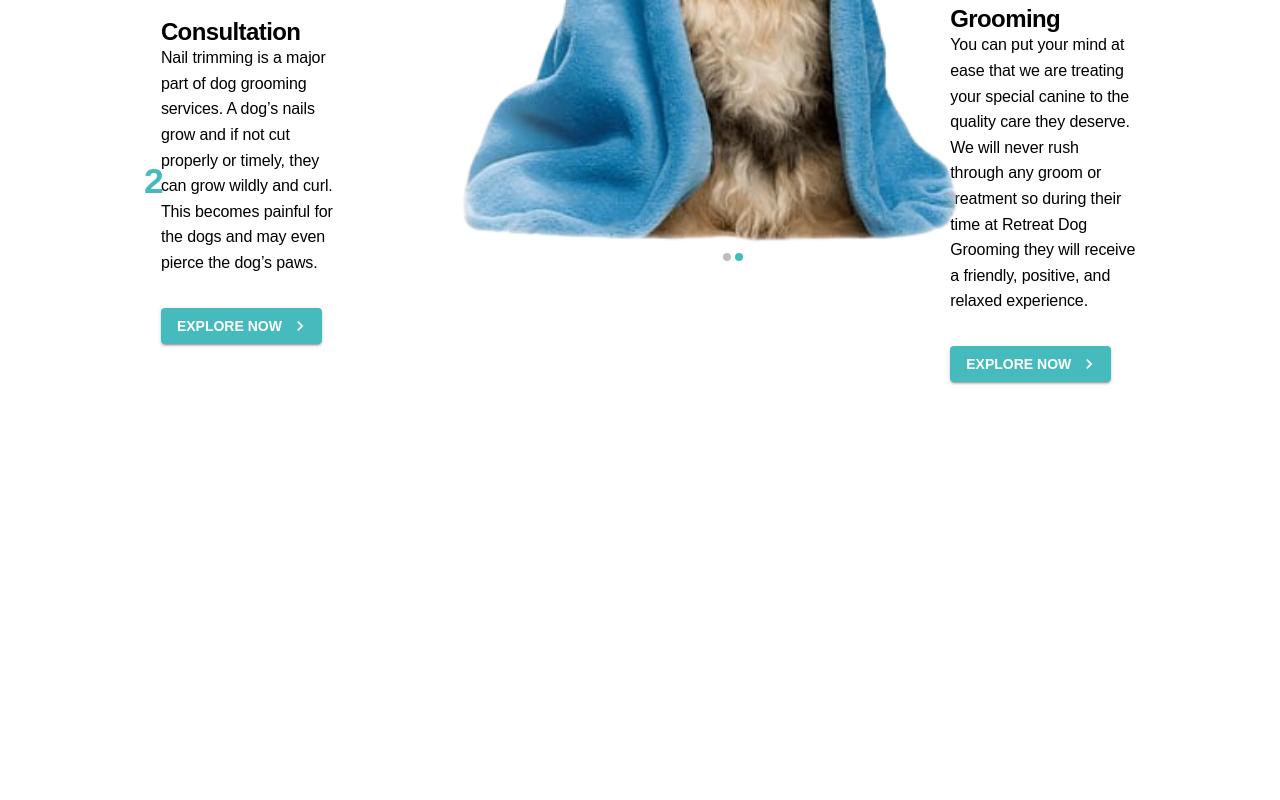
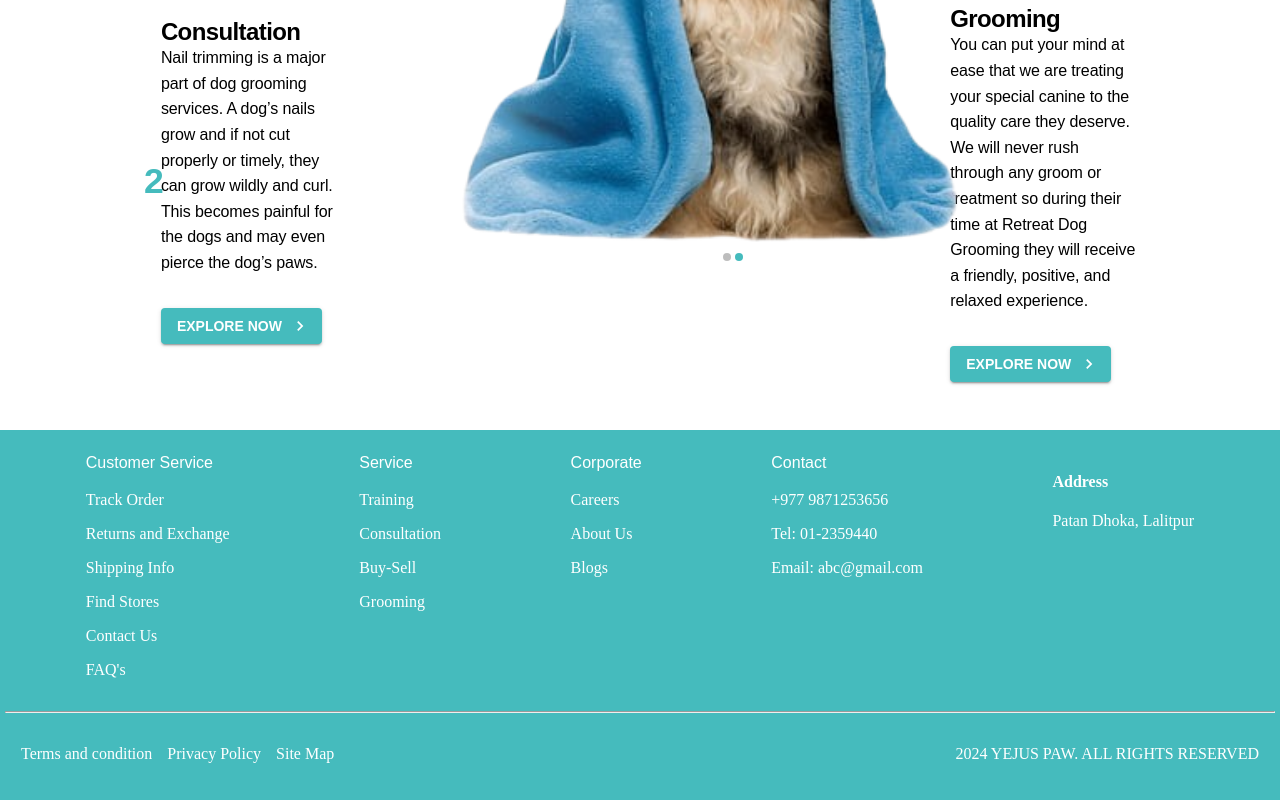
Before and after one commit to BivekJoshi/pet-management-js, a React (Vite) app: page / in a window 1280 px wide. Shown: the part 1120-1920 px from the top of the page. Before the commit the page ends 1550 px from the top, so only its background shows below. Built offline with nearby package versions, Linux system fonts and the light colour scheme.

Commit message:
Added Footer

```diff
--- a/index.html
+++ b/index.html
@@ -2,7 +2,7 @@
 <html lang="en">
   <head>
     <meta charset="UTF-8" />
-    <link rel="icon" type="image/svg+xml" href="/vite.svg" />
+    <link rel="icon" type="image/png" href="/src/assets/YejuLogo.png" />
     <meta name="viewport" content="width=device-width, initial-scale=1.0" />
     <title>Yeju's Paw</title>
   </head>
--- a/src/App.jsx
+++ b/src/App.jsx
@@ -5,6 +5,7 @@ import { themeSettings } from "./theme/theme";
 import InitialFind from "./pages/LandingPage/InitialFind/InitialFind";
 import Navbar from "./components/Navbar/Navbar";
 import { HashRouter, Route, Routes } from "react-router-dom";
+import Footer from "./components/Navbar/Footer/footer";
 
 const App = () => {
   const theme = useMemo(() => createTheme(themeSettings()));
@@ -20,6 +21,7 @@ const App = () => {
                 <Navbar />
                 <InitialFind />
                 <Service />
+                <Footer />
               </>
             }
           ></Route>
--- /dev/null
+++ b/src/components/Navbar/Footer/footer.jsx
@@ -0,0 +1,100 @@
+import React from "react";
+import {
+  Avatar,
+  Box,
+  Container,
+  Typography,
+  useMediaQuery,
+  useTheme,
+} from "@mui/material";
+
+const Footer = () => {
+  const theme = useTheme();
+  return (
+    <div style={{ background: theme.palette.primary.main ,color: "#FFFFFF"}}>
+      <div style={{ padding: "5px" }}>
+        <div
+          style={{
+            display: "flex",
+            justifyContent: "space-around",
+            flexWrap: "wrap",
+            margin: "2rem",
+            color: "#FFFFFF",
+
+            margin: "1rem",
+          }}
+        >
+          <div
+            style={{
+
+            }}
+          >
+            <Typography varient="h4">Customer Service</Typography>
+
+            <p>Track Order</p>
+            <p>Returns and Exchange</p>
+            <p>Shipping Info</p>
+            <p>Find Stores</p>
+            <p>Contact Us</p>
+            <p>FAQ's </p>
+          </div>
+
+          <div>
+            <Typography varient="h4"> Service</Typography>
+
+            <p>Training</p>
+            <p>Consultation</p>
+            <p>Buy-Sell</p>
+            <p>Grooming</p>
+          </div>
+          <div>
+            <Typography varient="h4"> Corporate</Typography>
+
+            <p>Careers</p>
+            <p>About Us</p>
+            <p>Blogs</p>
+          </div>
+          <div>
+            <Typography varient="h4"> Contact</Typography>
+            <p>+977 9871253656</p>
+            <p>Tel: 01-2359440</p>
+            <p>Email: abc@gmail.com</p>
+          </div>
+          <div>
+            <h4>Address</h4>
+            <p>Patan Dhoka, Lalitpur</p>
+          </div>
+        </div>
+        <hr></hr>
+
+        <div
+          style={{
+            display: "flex",
+            justifyContent: "space-between",
+            margin:"1rem"
+          }}
+        >
+          <div
+            style={{
+              display: "flex",
+
+              gap: "15px",
+            }}
+          >
+
+              <p>Terms and condition</p>
+
+              <p>Privacy Policy</p>
+
+              <p>Site Map</p>
+
+          </div>
+          <div>
+            <p>{new Date().getFullYear()} YEJUS PAW. ALL RIGHTS RESERVED</p>
+          </div>
+        </div>
+      </div>
+    </div>
+  );
+};
+export default Footer;
--- a/src/pages/LandingPage/InitialFind/InitialFind.jsx
+++ b/src/pages/LandingPage/InitialFind/InitialFind.jsx
@@ -37,7 +37,7 @@ const InitialFind = () => {
           <Typography variant="h2">
             <b>FIND YOUR SMART DOG</b>
           </Typography>
-          <Typography variant="h4">
+          <Typography variant="h4" >
             “A dog is the only thing that can make you smile even on the worst
             of days”
           </Typography>
--- a/src/pages/LandingPage/ServicePage/Service.jsx
+++ b/src/pages/LandingPage/ServicePage/Service.jsx
@@ -99,6 +99,7 @@ const Service = () => {
         direction="row"
         justifyContent="space-between"
         alignItems="center"
+
       >
         <Grid item xs={12} md={4}>
           <Servicelist
```
